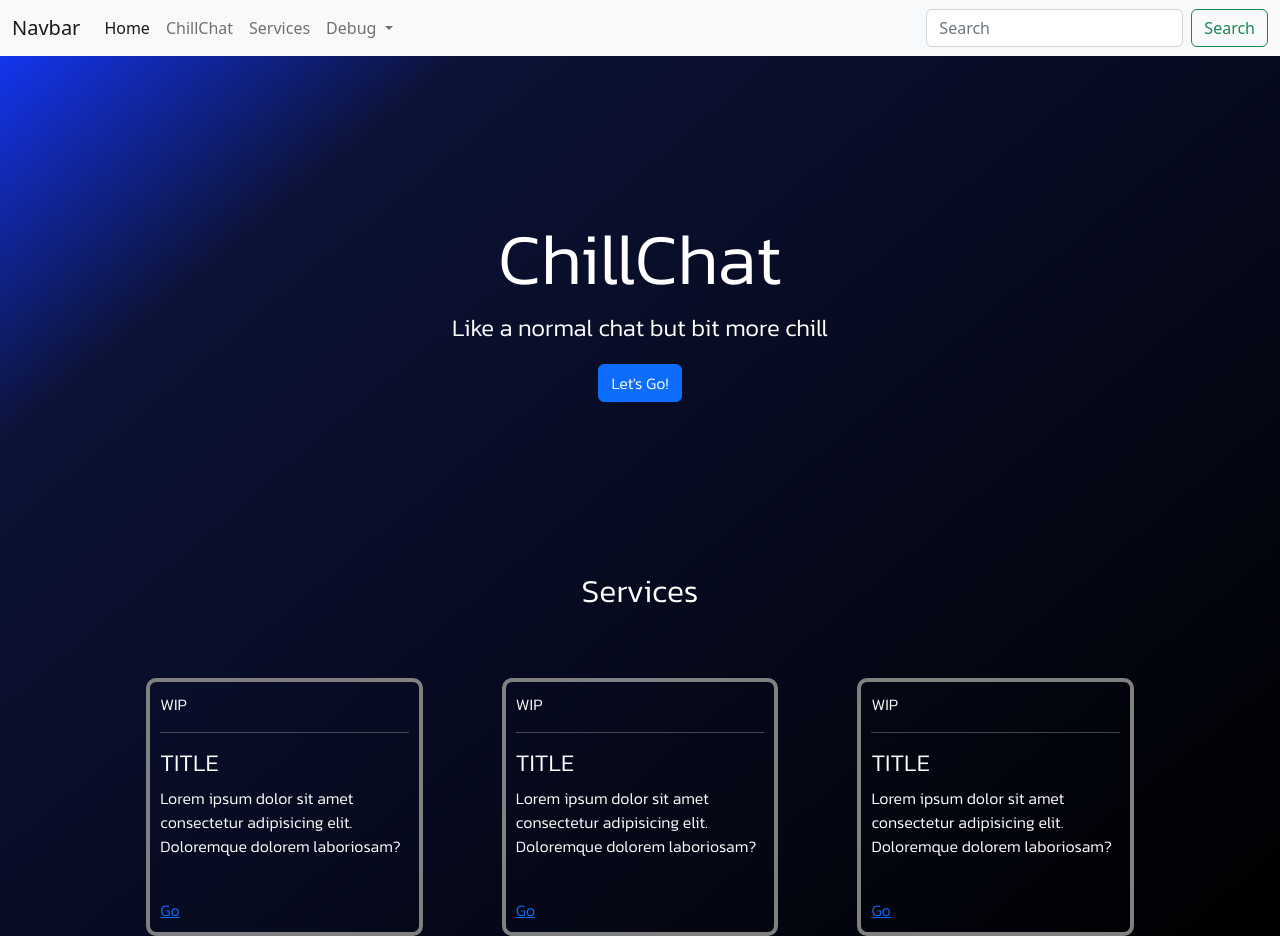
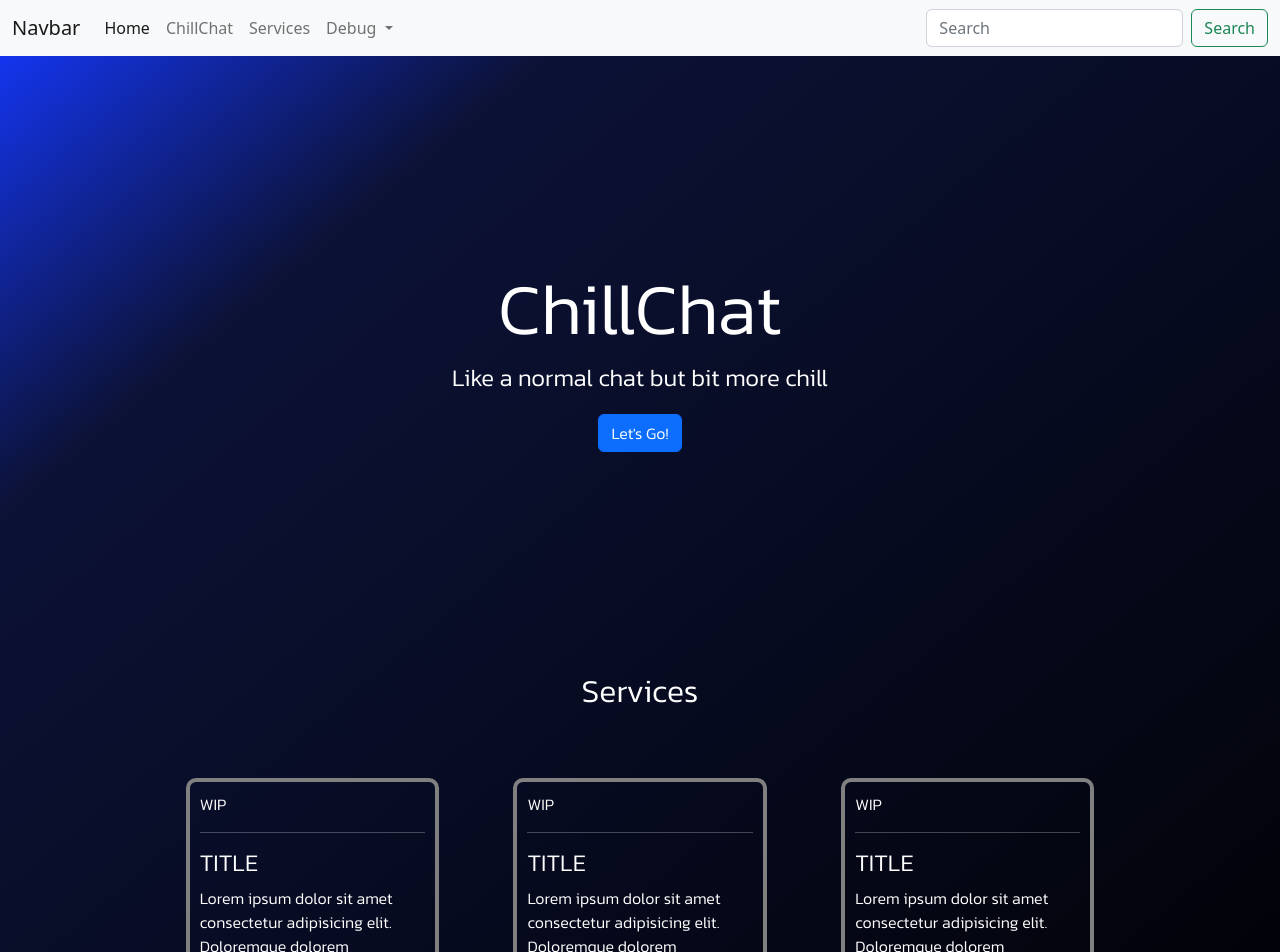
Before and after one commit to dss285/ChillChat, a Vue app in the folder ChillChat.Web/vue/: page / in a window 1280 px wide. Shown: the top 952 px of the page. Built offline with nearby package versions, Linux system fonts and the light colour scheme.

Commit message:
Sematic elements & Changed css structure

```diff
--- a/ChillChat.Web/vue/src/App.vue
+++ b/ChillChat.Web/vue/src/App.vue
@@ -70,26 +70,34 @@ html {
 .landing {
 
     background-color: var(--color-primary);
-    background: rgb(20,53,238);
-    background: linear-gradient(140deg, rgba(20,53,238,1) 0%, rgba(12,18,54,1) 20%, rgba(0,0,0,1) 100%);
-
-
-    min-height: 100vh;
     color: var(--setting-font-color);
     font-family: 'Kanit', sans-serif;
+    min-height: 100vh;
+    padding: 0px;
+    margin: 0px;
 
+    section {
+        padding: var(--setting-padding-primary);
+    }
+
+    section.top {
+        background-color: rgb(20,53,238);
+        background: linear-gradient(140deg, rgba(20,53,238,1) 0%, rgba(12,18,54,1) 20%, rgba(0,0,0,1) 100%);
+        min-height: 100vh;
+        clip-path: polygon(0 0, 100% 0, 100% 100%, 93% 88%, 79% 94%, 64% 98%, 53% 92%, 30% 95%, 15% 93%, 0 100%);
         .promobox {
             margin-top: 20vh;
             text-align: center;
             font-size: 1.5em;
+        }
+
         .title {
             font-size: 3em;
         }
-    }
-
 
         .services {
             margin-top: 20vh;
+            margin-bottom: 20vh;
             .servicebox {
                 border: 4px solid var(--color-secondary);
                 border-radius: var(--setting-Bradius-secondary);
@@ -109,7 +117,14 @@ html {
                 margin-bottom: var(--margin-primary)
             }
         }
-
     }
 
+
+    section.center {
+        background-color: var(--color-primary);
+        height: 200vh;
+    }
+}
+
+
 </style>
--- a/ChillChat.Web/vue/src/views/LandingPageView.vue
+++ b/ChillChat.Web/vue/src/views/LandingPageView.vue
@@ -5,18 +5,20 @@ import TheWelcome from "../components/TheWelcome.vue";
 <template>
     <main class="container-fluid landing">
 
-        <div class="row">
+
+        <section class="top row">
+            <div class="col-md-12">
+
+                <section class="row">
                     <div class="col-md-12 promobox">
                         <h3 class="title">ChillChat</h3>
                         <p>Like a normal chat but bit more chill</p>
                         <a href="chat" class="btn btn-primary btn-full">Let's Go!</a>
                     </div>
-        </div>
+                </section>
 
 
-        <div class="row services">
-
-
+                <section class="row services">
                     <div class="offset-md-1 col-md-10">
                         <div class="row">
 
@@ -79,11 +81,20 @@ import TheWelcome from "../components/TheWelcome.vue";
                                     </div>
                                 </div>
                             </div>
-
                         </div>
                     </div>
 
+                </section>
             </div>
+
+        </section>
+
+
+        <section class="row center">
+            <div class="col-md-12">
+                <p>lorem</p>
+            </div>
+        </section>
 
     </main>
 </template>
```
Lines whose indentation alone changed are shown as unchanged.
